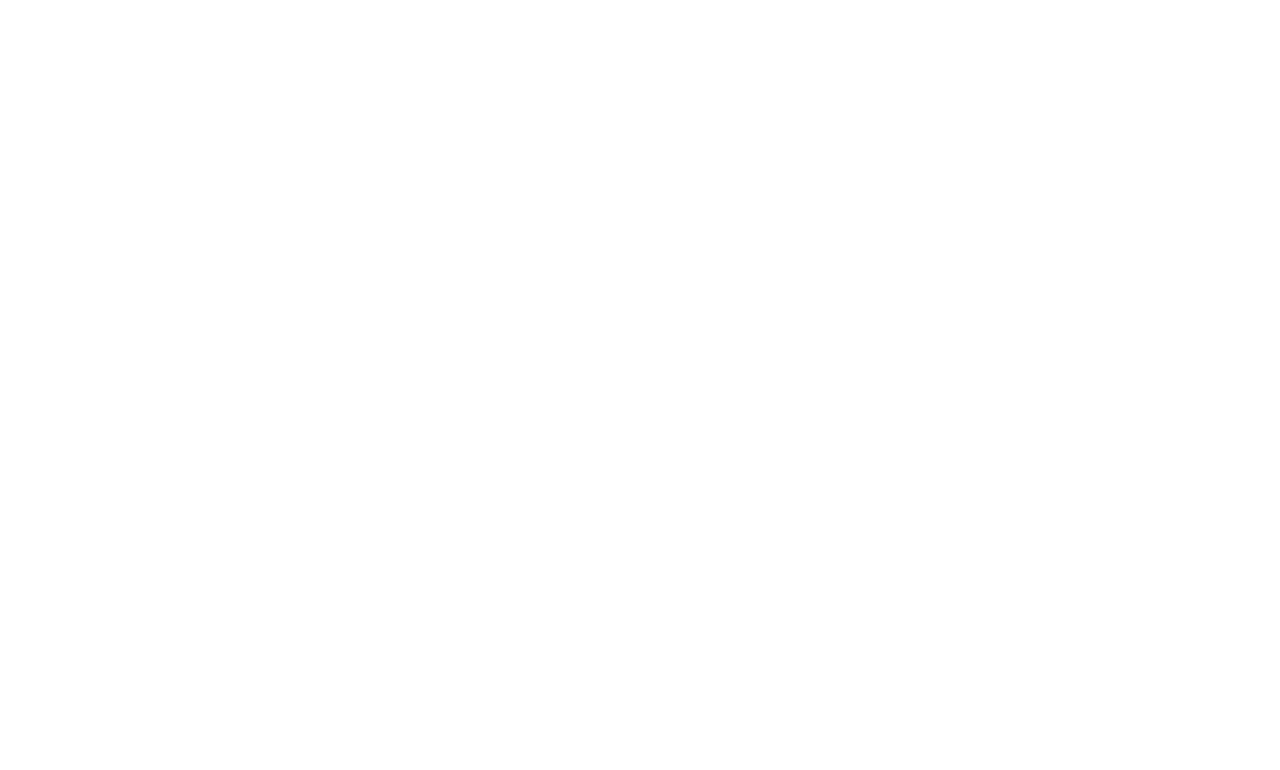
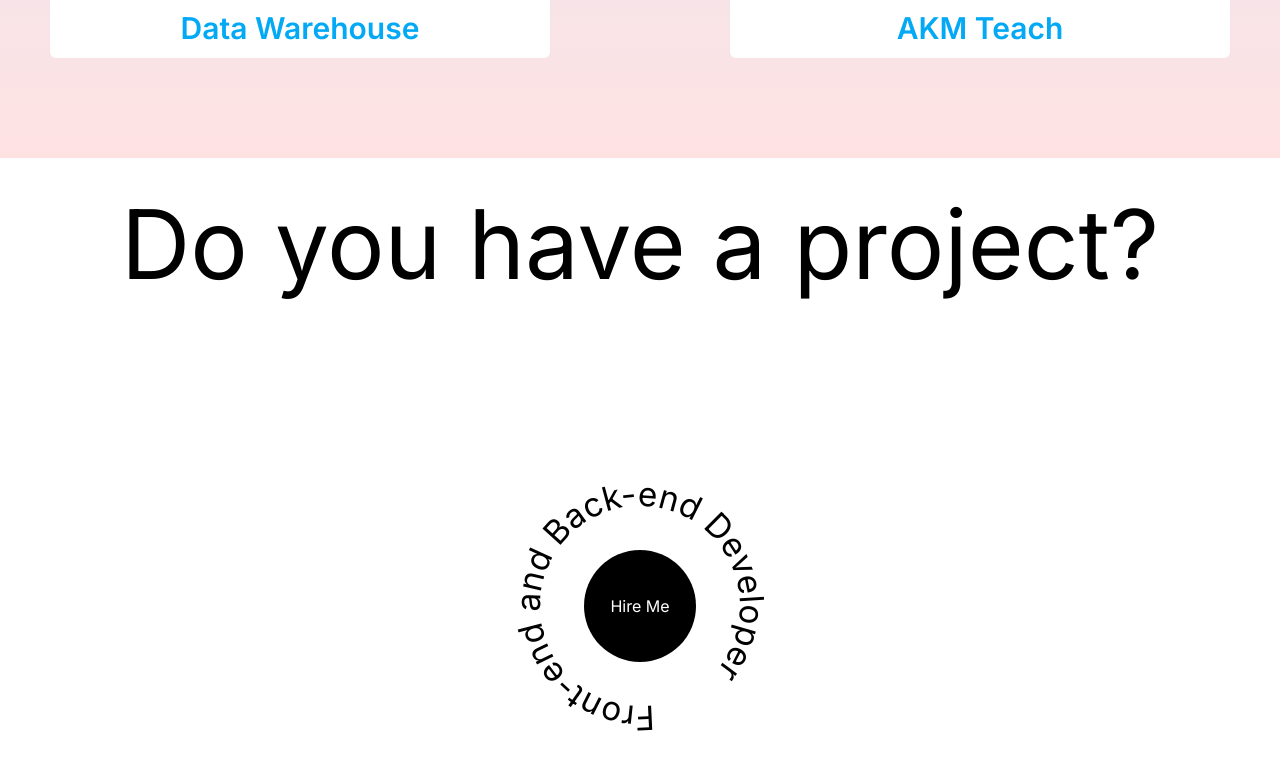
Before and after one commit to abdulkareemm/akm-portfolio, a Next.js app: page /portfolio in a window 1280 px wide. Shown: the part 990-1760 px from the top of the page. Before the commit the page ends 800 px from the top, so only its background shows below. Built offline with nearby package versions, Linux system fonts and the light colour scheme.

Commit message:
portfolio responsive part 2

```diff
--- a/src/app/about/page.jsx
+++ b/src/app/about/page.jsx
@@ -180,12 +180,12 @@
                     Junior React Developer
                   </div>
                   {/* JOB DESC */}
-                  <div className="p-3 text-sm italic">
+                  <div className="p-3 text-xs md:text-base italic">
                     I had the opportunity to work on a range of projects,
                     utilizing my skills in front-end development
                   </div>
                   {/* JOB DATE */}
-                  <div className="p-3 text-red-400 text-sm font-semibold">
+                  <div className="p-3 text-red-400 text-xs md:text-base font-semibold">
                     06/2021 03/2023
                   </div>
                   {/* JOB COMPANY */}
@@ -223,12 +223,12 @@
                     Freelancer
                   </div>
                   {/* JOB DESC */}
-                  <div className="p-3 text-sm italic">
+                  <div className="p-3 text-xs md:text-base italic">
                     I provided web solutions, applying a range of technologies
                     to address client requirements.
                   </div>
                   {/* JOB DATE */}
-                  <div className="p-3 text-red-400 text-sm font-semibold">
+                  <div className="p-3 text-red-400 text-xs md:text-base font-semibold">
                     2022 - Present
                   </div>
                 </div>
--- a/src/app/contact/page.jsx
+++ b/src/app/contact/page.jsx
@@ -103,7 +103,7 @@
             name="user_message"
             value={inputValue.user_message}
             onChange={handelInputChange}
-            placeholder="say hello"
+            placeholder="Hi Kreem"
           />
           <span>My mail address is:</span>
           <input
@@ -112,7 +112,7 @@
             type="text"
             className="bg-transparent border-b-2 border-b-black outline-none"
             onChange={handelInputChange}
-            placeholder="jhon@example.com"
+            placeholder="Kreem@example.com"
           />
           <span>Regards</span>
           <button className="bg-purple-200 rounded font-semibold text-gray-600 p-4">
--- a/src/app/portfolio/page.jsx
+++ b/src/app/portfolio/page.jsx
@@ -49,28 +49,28 @@
       animate={{ y: "0%" }}
       transition={{ duration: 2 }}
     >
-      <div>
-        <div className="relative z-50 overflow-y-scroll h-[calc(100vh-6rem)]">
-          <h1 className="text-2xl md:text-6xl text-center mt-4 md:mt-12 font-bold">
-            My Works
-          </h1>
-          <div className="relative h-full flex items-center justify-center md:justify-between px-0 md:px-[50px] lg:px-[150px] flex-wrap gap-8 mt-[100px]">
+      <div className="relative flex flex-col space-y-40 ">
+        <h1 className="text-2xl md:text-6xl text-center font-bold">My Works</h1>
+        <div className="bg-gradient-to-b from-blue-100 to-red-100 h-full flex items-center justify-center lg:justify-between  xl:px-[50px]  flex-wrap gap-8 ">
           {items.map((item) => {
-              console.log(item.color)
             return (
               <div className="h-[400px]" key={item.id}>
                 <div
-                    className={`card relative flex justify-center items-start min-w-[370px]  h-[300px]
+                  className={`card relative flex justify-center items-start min-w-[370px] md:w-[500px]  h-[300px]
                    bg-white rounded-md hover:h-[400px] duration-500`}
                 >
-                    <div className="imgBx absolute top-5 rounded-md duration-500 min-w-[350px] h-[220px] bg-[#333] overflow-hidden">
+                  <div className="imgBx absolute top-5 rounded-md duration-500 min-w-[350px] md:w-[450px] h-[220px] bg-[#333] overflow-hidden">
                     <Image src={item.img} fill alt="project" />
                   </div>
                   <div className="content">
-                      <h2 className={`text-2xl font-semibold text-[#03a9f4]`}>
+                    <h2
+                      className={`text-2xl md:text-3xl font-semibold text-[#03a9f4]`}
+                    >
                       {item.title}
                     </h2>
-                      <p className="text-sm mt-1 h-[155px]">{item.desc}</p>
+                    <p className="text-sm md:text-base mt-1 h-[155px]">
+                      {item.desc}
+                    </p>
                     <div className="flex justify-between items-center px-[50px] py-3">
                       {item.code ? (
                         <Link href={item.demo} target="_blank" className="">
@@ -115,6 +115,36 @@
             );
           })}
         </div>
+        <div className="flex flex-col  mt-1 gap-16 h-[400px]  bg-white items-center justify-center text-center">
+          <h1 className="text-xl md:text-2xl lg:text-6xl xl:text-8xl mt-4">
+            Do you have a project?
+          </h1>
+          <div className="relative">
+            <motion.svg
+              animate={{ rotate: 360 }}
+              transition={{ duration: 8, ease: "linear", repeat: Infinity }}
+              viewBox="0 0 300 300"
+              className="w-64 h-64 md:w-[500px] md:h-[500px] "
+            >
+              <defs>
+                <path
+                  id="circlePath"
+                  d="M 150, 150 m -60, 0 a 60,60 0 0,1 120,0 a 60,60 0 0,1 -120,0 "
+                />
+              </defs>
+              <text fill="#000">
+                <textPath xlinkHref="#circlePath" className="text-xl">
+                  Front-end and Back-end Developer
+                </textPath>
+              </text>
+            </motion.svg>
+            <Link
+              href="/contact"
+              className="w-16 h-16 md:w-28 md:h-28 absolute top-0 left-0 right-0 bottom-0 m-auto bg-black text-white rounded-full flex items-center justify-center"
+            >
+              Hire Me
+            </Link>
+          </div>
         </div>
       </div>
     </motion.div>
```
Lines whose indentation alone changed are shown as unchanged.
